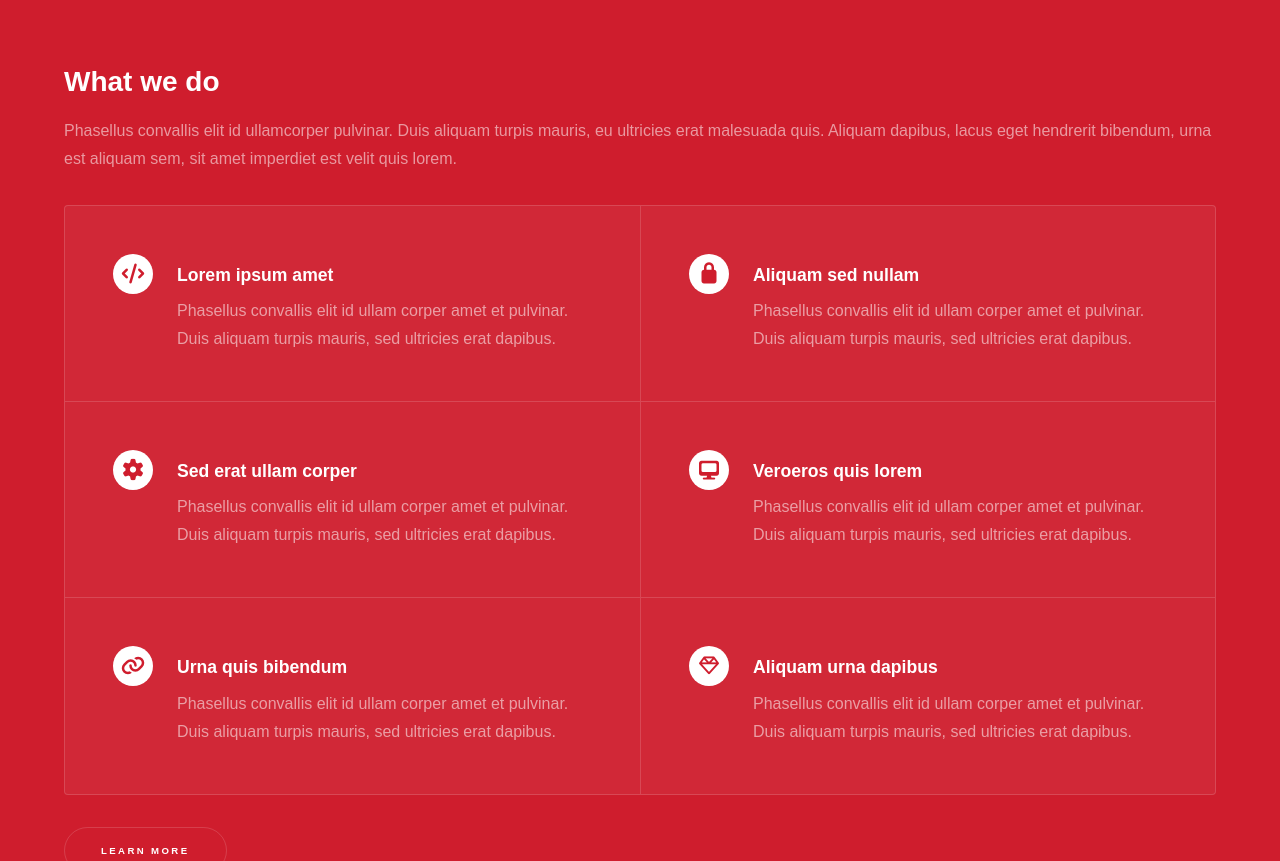
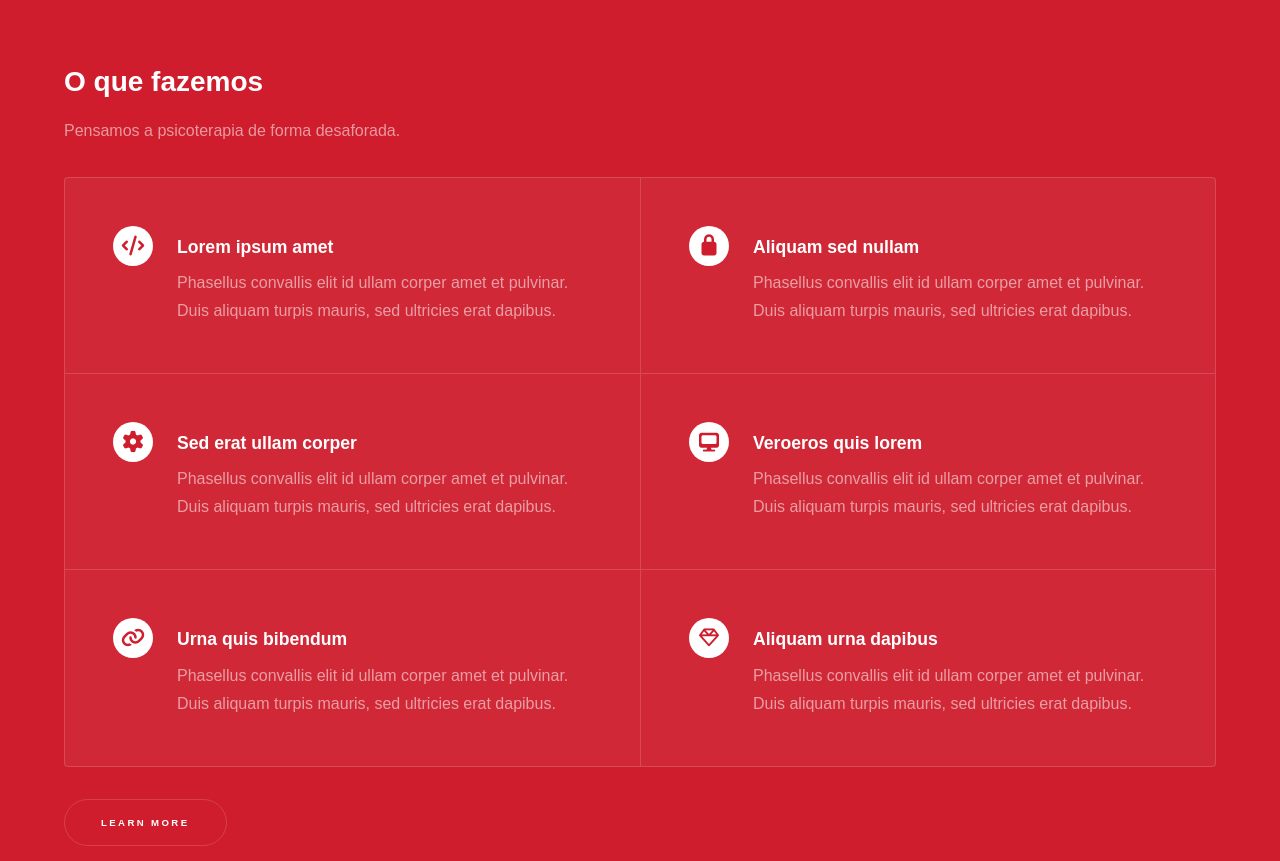
Before and after one commit to amandapedralli/amandapedralli.github.com, a plain HTML site: page index.html in a window 1280 px wide. Shown: the part 1539-2400 px from the top of the page. Drawn offline with Linux system fonts and the light colour scheme.

Commit message:
Update index.html

```diff
--- a/index.html
+++ b/index.html
@@ -78,8 +78,8 @@
 				<!-- Two -->
 					<section id="two" class="wrapper style3 fade-up">
 						<div class="inner">
-							<h2>What we do</h2>
-							<p>Phasellus convallis elit id ullamcorper pulvinar. Duis aliquam turpis mauris, eu ultricies erat malesuada quis. Aliquam dapibus, lacus eget hendrerit bibendum, urna est aliquam sem, sit amet imperdiet est velit quis lorem.</p>
+							<h2>O que fazemos</h2>
+							<p>Pensamos a psicoterapia de forma desaforada.</p>
 							<div class="features">
 								<section>
 									<span class="icon solid major fa-code"></span>
```
